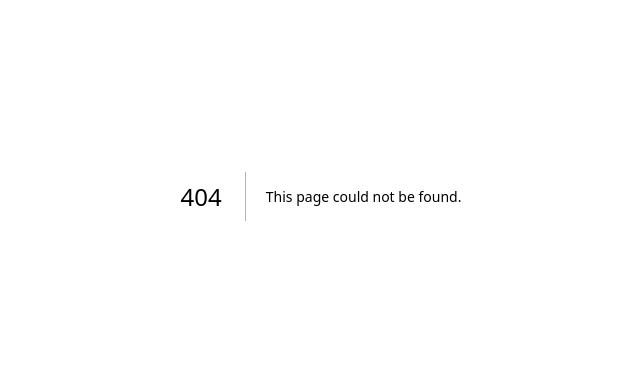
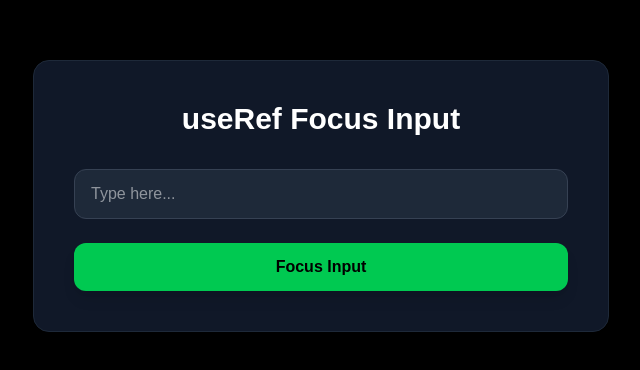
Before and after one commit to Rajender-01/react-hooks-journey, a Next.js app: page /hooks/useRef/basic in a window 1280 px wide. Before the commit this address had no page. Shown: the part 204-574 px from the top of the page, without its empty margins (319-959 px from the left). Built offline with nearby package versions, Linux system fonts and the light colour scheme.

Commit message:
feat: add UseRefBasic component for demonstrating useRef hook functionality; implement input focus feature

```diff
--- /dev/null
+++ b/src/app/hooks/useRef/basic/page.tsx
@@ -0,0 +1,11 @@
+import UseRefBasic from "@/src/hooks-learning/01-basic-hooks/useRef/1_UseRefBasic";
+
+const page = () => {
+  return (
+    <div>
+      <UseRefBasic />
+    </div>
+  );
+};
+
+export default page;
--- /dev/null
+++ b/src/hooks-learning/01-basic-hooks/useRef/1_UseRefBasic.tsx
@@ -0,0 +1,34 @@
+"use client";
+import { useRef } from "react";
+
+const UseRefBasic = (): React.JSX.Element => {
+  const inputRef = useRef<HTMLInputElement | null>(null);
+
+  const focusInput = (): void => {
+    inputRef.current?.focus();
+  };
+
+  return (
+    <div className="min-h-screen w-full bg-black flex items-center justify-center px-4">
+      <div className="w-full max-w-xl bg-gray-900 rounded-2xl shadow-2xl p-10 text-center border border-gray-800">
+        <h1 className="text-3xl font-bold text-white mb-8">useRef Focus Input</h1>
+
+        <input
+          ref={inputRef}
+          type="text"
+          placeholder="Type here..."
+          className="w-full mb-6 px-4 py-3 rounded-xl bg-gray-800 text-white border border-gray-700 focus:outline-none focus:ring-2 focus:ring-green-500"
+        />
+
+        <button
+          onClick={focusInput}
+          className="w-full bg-green-500 hover:bg-green-600 active:scale-95 transition-all duration-200 text-black py-3 rounded-xl font-semibold shadow-lg"
+        >
+          Focus Input
+        </button>
+      </div>
+    </div>
+  );
+};
+
+export default UseRefBasic;
```
